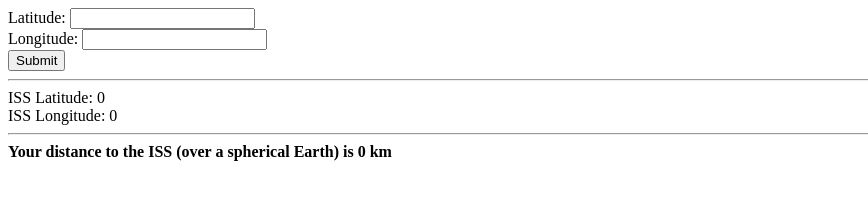
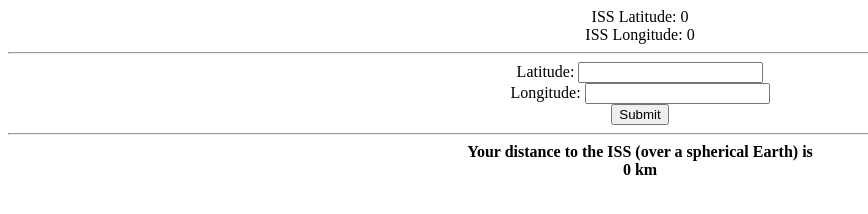
Before and after one commit to wdfeer/distance-to-iss, a website with bundled scripts: page resources/index.html in a window 1280 px wide. Shown: the whole page, without its empty margins (0-868 px from the left). Built offline with nearby package versions, Linux system fonts and the light colour scheme; no server answers.

Commit message:
Edit html look

```diff
--- a/resources/index.html
+++ b/resources/index.html
@@ -8,7 +8,14 @@
     <title>distance-to-iss</title>
 </head>
 
-<body>
+<body style="text-align: center;">
+    <div class="server-data">
+        ISS Latitude:
+        <span id="server-lat">0</span><br>
+        ISS Longitude:
+        <span id="server-long">0</span>
+    </div>
+    <hr>
     <div class="user-data">
         <label for="lat">Latitude:</label>
         <input type="number" name="lat" id="lat"><br>
@@ -17,15 +24,8 @@
         <input type="button" value="Submit" onclick="onButtonPressed()">
     </div>
     <hr>
-    <div class="server-data">
-        ISS Latitude:
-        <span id="server-lat">0</span><br>
-        ISS Longitude:
-        <span id="server-long">0</span>
-    </div>
-    <hr>
     <div class="output">
-        <b>Your distance to the ISS (over a spherical Earth) is <span id="result">0</span> km</b>
+        <b>Your distance to the ISS (over a spherical Earth) is <br><span id="result">0</span> km</b>
     </div>
     <script src="./js/main.js"></script>
 </body>
```
